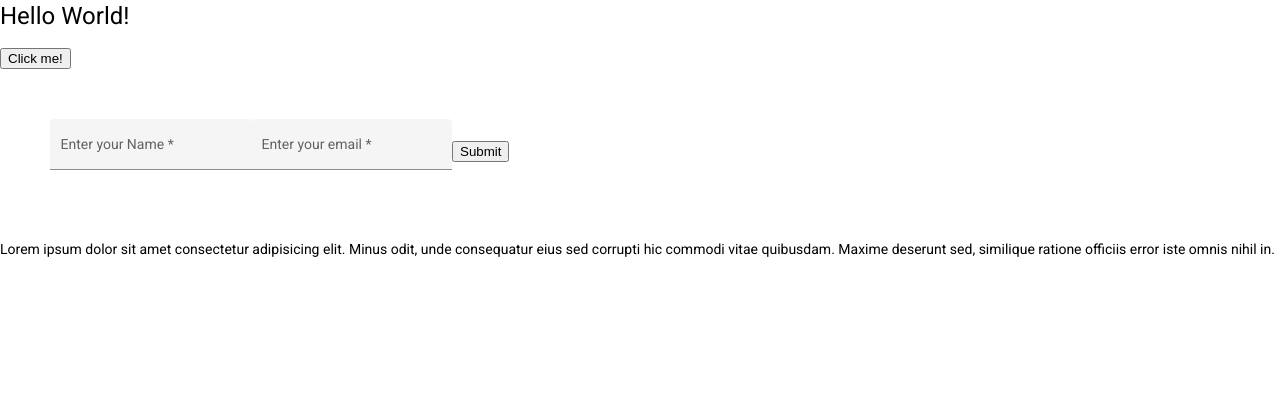
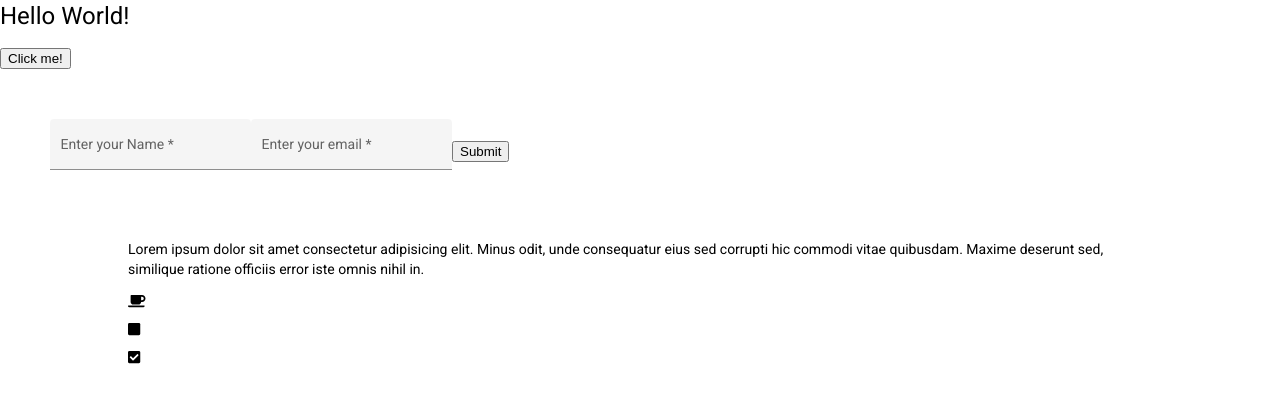
Before and after one commit to Wevertondiogo/Hello-sample, an Angular app: page / in a window 1280 px wide. Shown: the top 402 px of the page. Built offline with nearby package versions, Linux system fonts and the light colour scheme.

Commit message:
feat: add icons

```diff
--- a/package.json
+++ b/package.json
@@ -20,6 +20,9 @@
     "@angular/platform-browser": "^14.2.11",
     "@angular/platform-browser-dynamic": "^14.2.11",
     "@angular/router": "^14.2.11",
+    "@fortawesome/angular-fontawesome": "^0.10.0",
+    "@fortawesome/fontawesome-svg-core": "^1.2.36",
+    "@fortawesome/free-solid-svg-icons": "^5.15.4",
     "rxjs": "~7.5.0",
     "tslib": "^2.3.0",
     "zone.js": "~0.11.4"
--- a/src/app/app.module.ts
+++ b/src/app/app.module.ts
@@ -12,7 +12,7 @@ import { BrowserAnimationsModule } from '@angular/platform-browser/animations';
   imports: [
     BrowserModule,
     HelloSampleModule,
-    BrowserAnimationsModule
+    BrowserAnimationsModule,
   ],
   providers: [],
   bootstrap: [AppComponent]
--- a/src/app/text/text.component.css
+++ b/src/app/text/text.component.css
@@ -0,0 +1,9 @@
+.container {
+  width: 80%;
+  margin: auto;
+}
+
+.icon-group {
+  display: grid;
+  gap: 8px;
+}
--- a/src/app/text/text.component.html
+++ b/src/app/text/text.component.html
@@ -1,2 +1,9 @@
-<p>Lorem ipsum dolor sit amet consectetur adipisicing elit. Minus odit, unde consequatur eius sed corrupti hic commodi vitae quibusdam. Maxime deserunt sed, similique ratione officiis error iste omnis nihil in.
-</p>
+<div class="container">
+  <p>Lorem ipsum dolor sit amet consectetur adipisicing elit. Minus odit, unde consequatur eius sed corrupti hic commodi vitae quibusdam. Maxime deserunt sed, similique ratione officiis error iste omnis nihil in.
+  </p>
+  <div class="icon-group">
+    <fa-icon [icon]="faCoffee"></fa-icon>
+    <fa-icon [icon]="faSquare"></fa-icon>
+    <fa-icon [icon]="faCheckSquare"></fa-icon>
+  </div>
+</div>
--- a/src/app/text/text.component.ts
+++ b/src/app/text/text.component.ts
@@ -1,3 +1,9 @@
+import {
+  faCoffee,
+  faSquare,
+  faCheckSquare
+ } from '@fortawesome/free-solid-svg-icons';
+
 import { Component, OnInit } from '@angular/core';
 
 @Component({
@@ -6,6 +12,9 @@ import { Component, OnInit } from '@angular/core';
   styleUrls: ['./text.component.css']
 })
 export class TextComponent implements OnInit {
+  faCoffee = faCoffee;
+  faSquare = faSquare;
+  faCheckSquare = faCheckSquare;
 
   constructor() { }
 
--- a/src/app/text/text.module.ts
+++ b/src/app/text/text.module.ts
@@ -1,13 +1,14 @@
 import { TextComponent } from './text.component';
 import { NgModule } from '@angular/core';
 import { CommonModule } from '@angular/common';
-
+import { FontAwesomeModule } from '@fortawesome/angular-fontawesome';
 
 
 @NgModule({
   declarations: [TextComponent],
   imports: [
-    CommonModule
+    CommonModule,
+    FontAwesomeModule
   ],
   exports: [TextComponent]
 })
```
Also changed, not shown: 1 other file (tests, documents, lock files or other folders).
